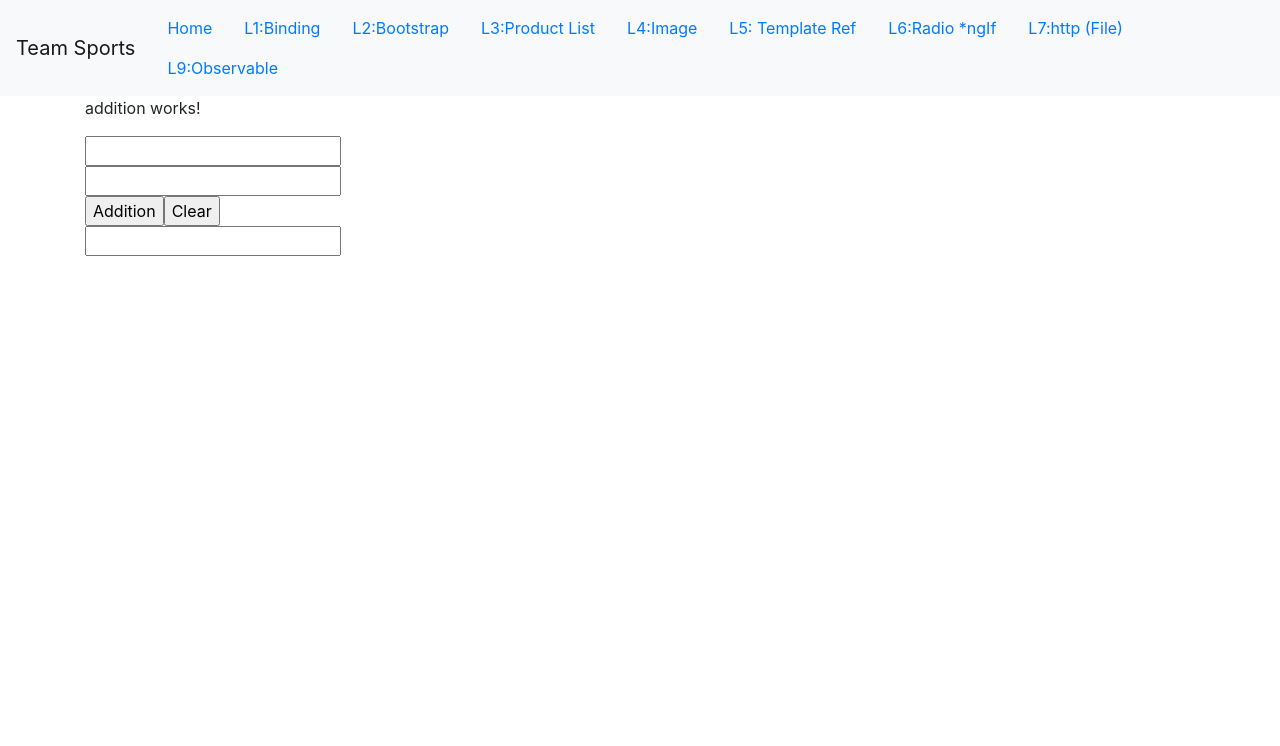
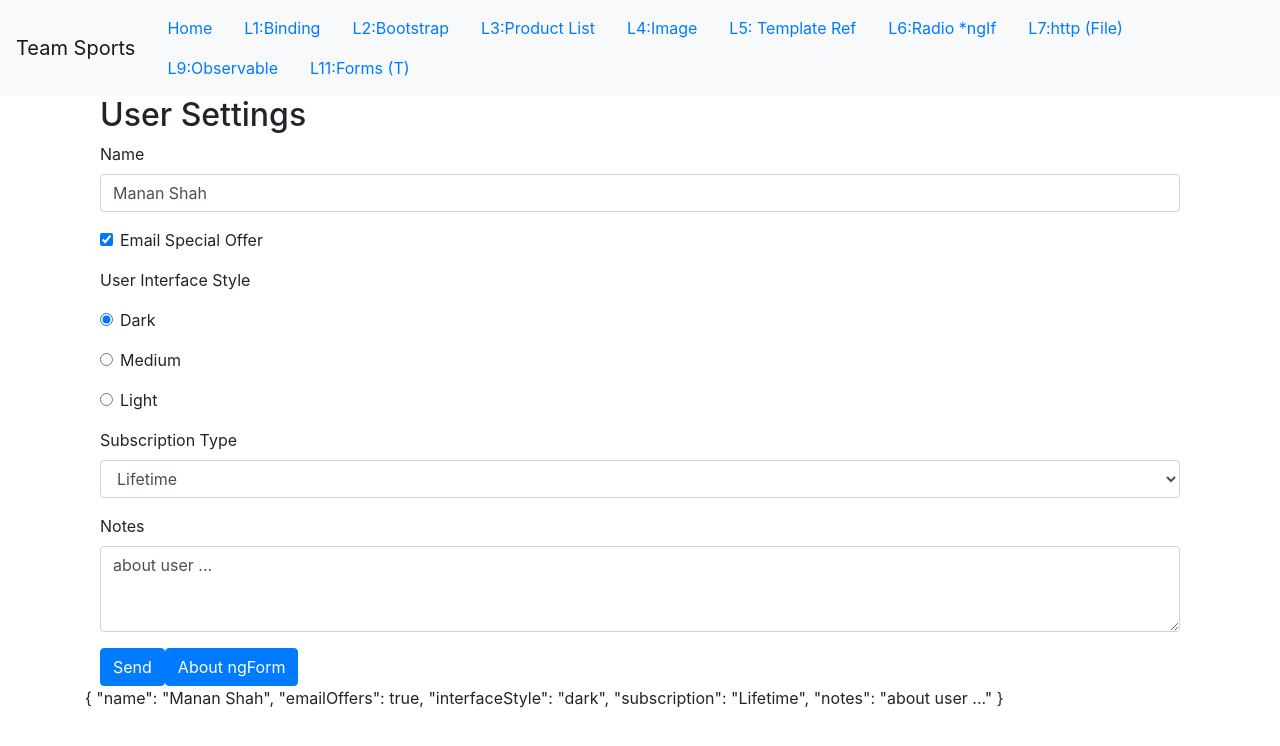
Before and after one commit to BT-ICD/JavaScriptLearning, an Angular app in the folder AngularLearning/my-app/: page /L11 in a window 1280 px wide. Before the commit this address led to /Home. Shown: the top 746 px of the page. Built offline with nearby package versions, Linux system fonts and the light colour scheme.

Commit message:
newdemo compoment eleven for template driven forms

```diff
--- a/AngularLearning/my-app/src/app/app.component.html
+++ b/AngularLearning/my-app/src/app/app.component.html
@@ -10,6 +10,7 @@
 <li><a class="nav-link" [routerLink]="['/L6']">L6:Radio *ngIf</a></li>
 <li><a class="nav-link" [routerLink]="['/L7']">L7:http (File)</a></li>
 <li><a class="nav-link" [routerLink]="['/L9']">L9:Observable</a></li>
+<li><a class="nav-link" [routerLink]="['/L11']">L11:Forms (T)</a></li>
 </ul>
 </nav>
 <div class="container">
--- /dev/null
+++ b/AngularLearning/my-app/src/app/lesson-eleven-tformsone/iuser-settings.ts
@@ -0,0 +1,7 @@
+export interface IUserSettings {
+    name:string;
+    emailOffers:boolean;
+    interfaceStyle:string;
+    subscriptionType:string;
+    notes:string;
+}
--- /dev/null
+++ b/AngularLearning/my-app/src/app/lesson-eleven-tformsone/lesson-eleven-tformsone.component.html
@@ -0,0 +1,44 @@
+<div class="container">
+    <h2>User Settings</h2>
+    <form #regform="ngForm">
+
+        <div class="form-group">
+            <label for="name">Name</label>
+            <input id="name" name="name" class="form-control" [(ngModel)]="userSettings.name" />
+        </div>
+        <div class="form-check form-group">
+            <input type="checkbox" class="form-check-input" id="emailOffers" name="emailOffers" [(ngModel)]="userSettings.emailOffers">
+            <label class="form-check-label" for="emailOffers">Email Special Offer</label>
+        </div>
+        <p>User Interface Style</p>
+        <div class="form-check form-group">
+            <input type="radio" class="form-check-input" name="interfaceStyle" id="darkInterface" value="dark" [(ngModel)]="userSettings.interfaceStyle">
+            <label class="form-check-label" for="darkInterface">Dark</label>
+        </div>
+        <div class="form-check form-group">
+            <input type="radio" class="form-check-input" name="interfaceStyle" id="mediumInterface" value="medium" [(ngModel)]="userSettings.interfaceStyle">
+            <label class="form-check-label" for="mediumInterface">Medium</label>
+        </div>
+        <div class="form-check form-group">
+            <input type="radio" class="form-check-input" name="interfaceStyle" id="lightInterface" value="light" [(ngModel)]="userSettings.interfaceStyle">
+            <label class="form-check-label" for="lightInterface">Light</label>
+        </div>
+        <div class="form-group">
+            <label for="subscription">Subscription Type</label>
+            <select class="form-control" id="subscription" name="subscription" [(ngModel)]="userSettings.subscriptionType">
+                <option>Monthly</option>
+                <option>Annual</option>
+                <option>Lifetime</option>
+            </select>
+        </div>
+        <div class="form-group">
+            <label for="notes">Notes</label>
+            <textarea id="notes" name="notes" class="form-control" rows="3" [(ngModel)]="userSettings.notes"></textarea>
+        </div>
+        <button class="btn btn-primary">Send</button>
+        <button class="btn btn-primary" name="ngFormButton" (click)="ngFormButtonClick()">About ngForm</button>
+    </form>
+</div>
+<p>
+{{regform.value|json}}
+</p>
--- /dev/null
+++ b/AngularLearning/my-app/src/app/lesson-eleven-tformsone/lesson-eleven-tformsone.component.ts
@@ -0,0 +1,24 @@
+import { Component, OnInit } from '@angular/core';
+import { IUserSettings } from './iuser-settings';
+
+@Component({
+  selector: 'app-lesson-eleven-tformsone',
+  templateUrl: './lesson-eleven-tformsone.component.html',
+  styleUrls: ['./lesson-eleven-tformsone.component.css']
+})
+export class LessonElevenTformsoneComponent implements OnInit {
+userSettings:IUserSettings={
+  name:'Manan Shah',
+  emailOffers:true,
+  interfaceStyle:'dark',
+  subscriptionType:'Lifetime',
+  notes:'about user ...'
+}
+  constructor() { }
+
+  ngOnInit(): void {
+  }
+  ngFormButtonClick(){
+    console.log(`ngFormbutton Clicked`);
+  }
+}
```
Also changed, not shown: AngularLearning/my-app/src/app/app.module.ts (+5 -2 lines), AngularLearning/my-app/src/app/lesson-eleven-tformsone/lesson-eleven-tformsone.component.css (added).
